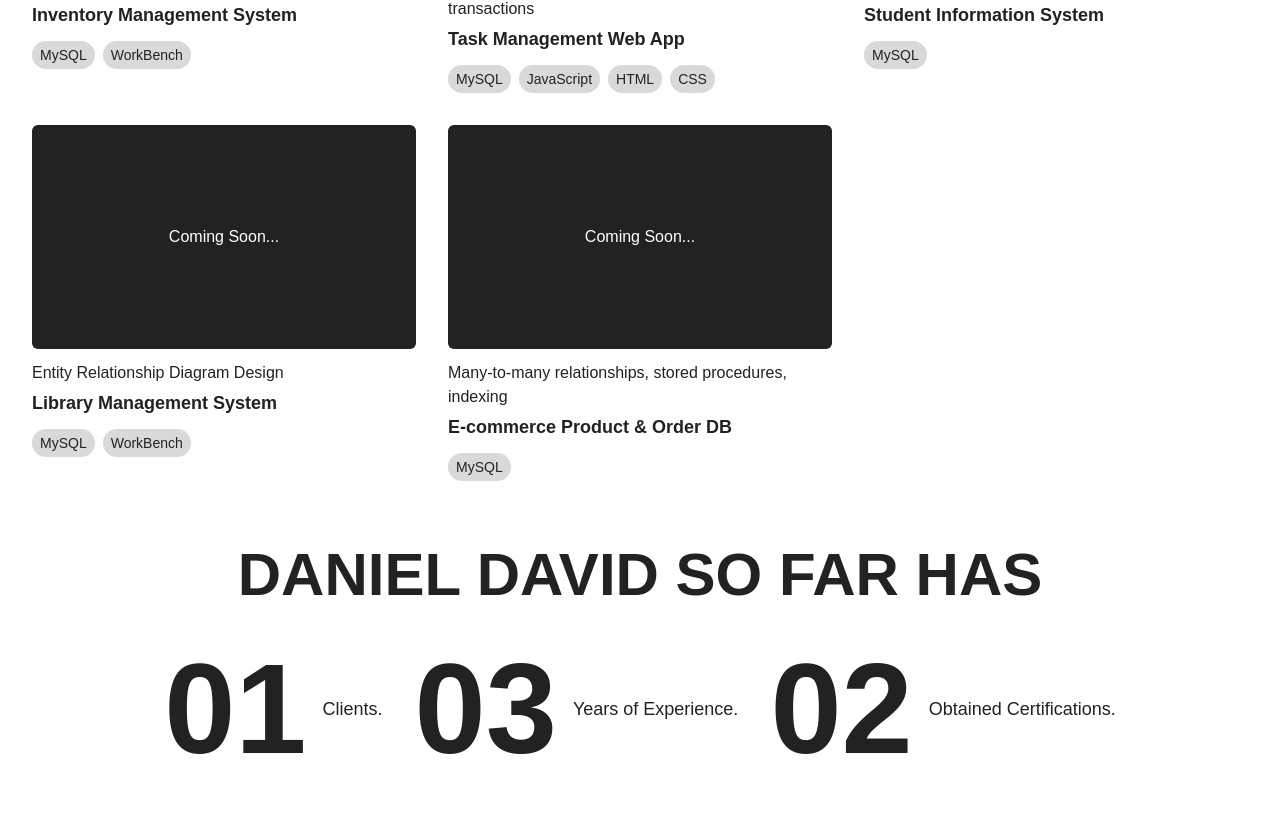
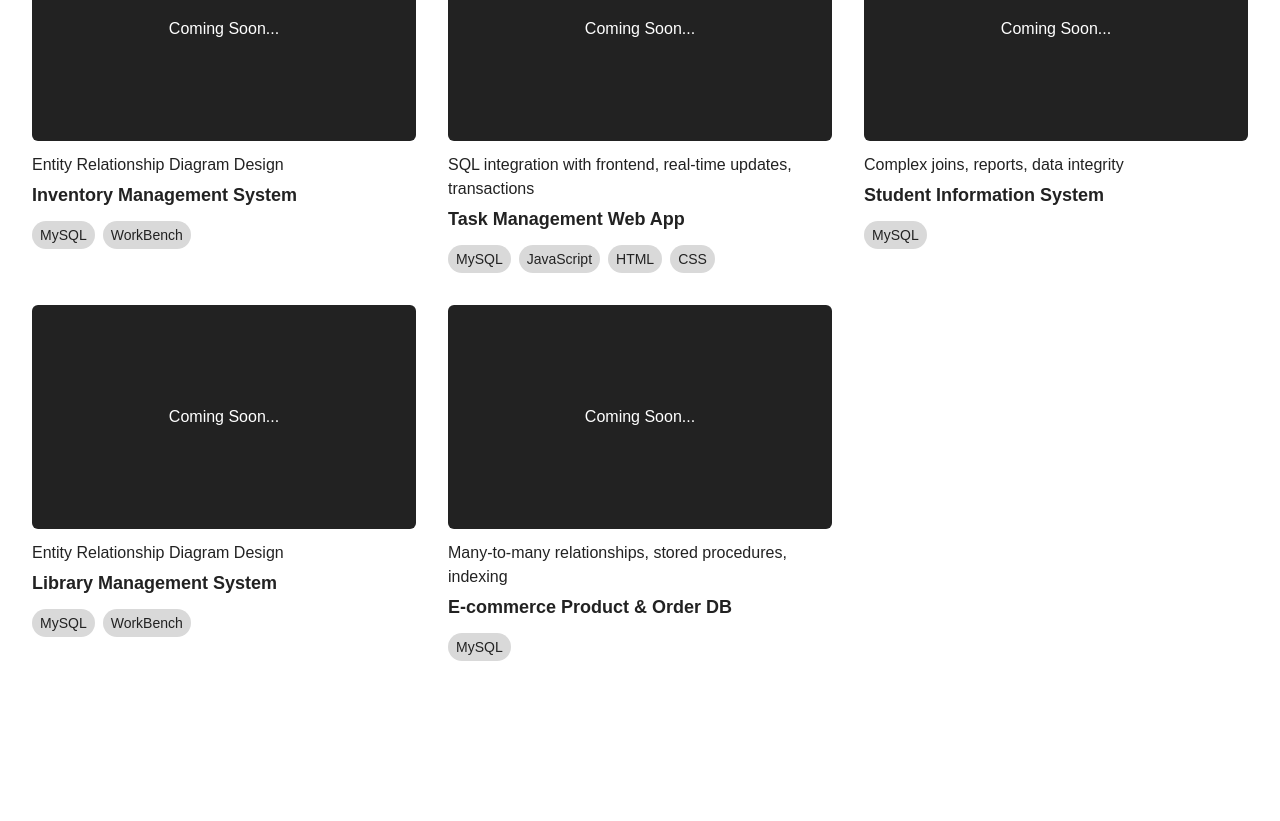
Before and after one commit to ddmlupase/danieldavid, a Next.js app: page / in a window 1280 px wide. Shown: the part 1949-2770 px from the top of the page. Built offline with nearby package versions, Linux system fonts and the light colour scheme; a web font is replaced by a local one.

Commit message:
feat: adjusted the spacing

```diff
--- a/src/components/mainpage/services.tsx
+++ b/src/components/mainpage/services.tsx
@@ -38,7 +38,7 @@ export default function Services() {
   return (
     <div>
       {/* ===== SERVICES SECTION ===== */}
-      <div className="w-full bg-[#222222] py-16 sm:py-20 lg:py-24" id="services">
+      <div className="w-full bg-[#222222] py-16 sm:py-20 lg:py-24 mt-45" id="services">
         <div className="max-w-7xl mx-auto px-4 sm:px-6 lg:px-8">
 
           {/* Services Header */}
--- a/src/components/mainpage/status.tsx
+++ b/src/components/mainpage/status.tsx
@@ -9,7 +9,7 @@ export default function Status() {
   const isInView = useInView(ref, { once: true, amount: 0.5 });
 
   return (
-    <div className="max-w-6xl mx-auto px-4 sm:px-6 lg:px-8">
+    <div className="max-w-6xl mx-auto px-4 sm:px-6 lg:px-8 mt-55 mb-55">
       <motion.div
         ref={ref}
         className="flex flex-col items-center justify-center my-12 sm:my-16 md:my-20 lg:my-24"
--- a/src/components/mainpage/techstack.tsx
+++ b/src/components/mainpage/techstack.tsx
@@ -118,7 +118,7 @@ export default function TechStack() {
         }
       `}</style>
 
-      <div className="max-w-6xl mx-auto px-4 sm:px-6 lg:px-8" ref={sectionRef}>
+      <div className="max-w-6xl mx-auto px-4 sm:px-6 lg:px-8 mt-55 mb-100" ref={sectionRef}>
         <div className="flex flex-col items-center justify-center mt-20 sm:mt-28 md:mt-32 lg:mt-40 mb-8 sm:mb-10 md:mb-12 lg:mb-15">
           <h1
             className={`text-3xl sm:text-4xl md:text-5xl lg:text-6xl font-bold font-reddit-sans text-[#222222] mb-2 sm:mb-3 text-center transition-all duration-800 ease-out ${
```
